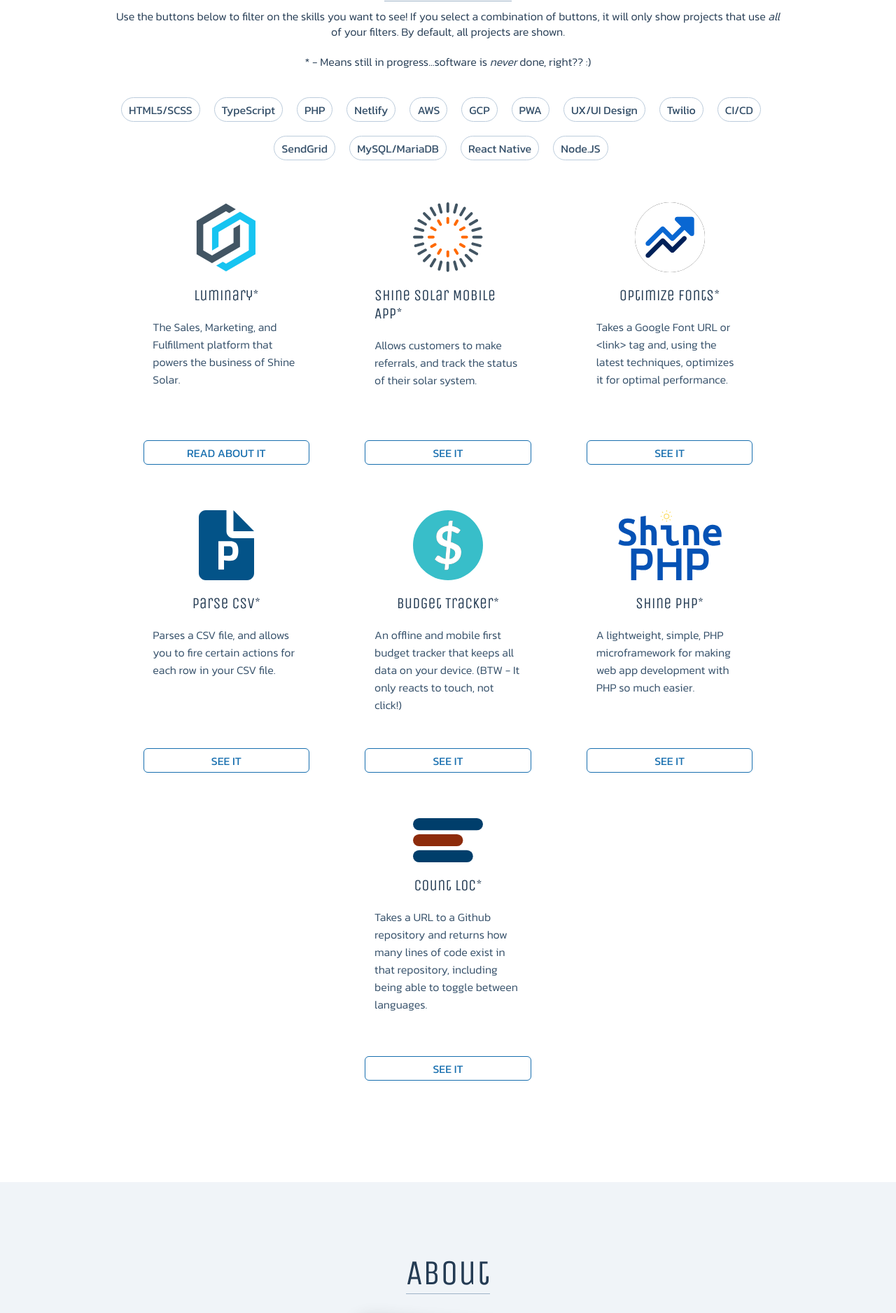
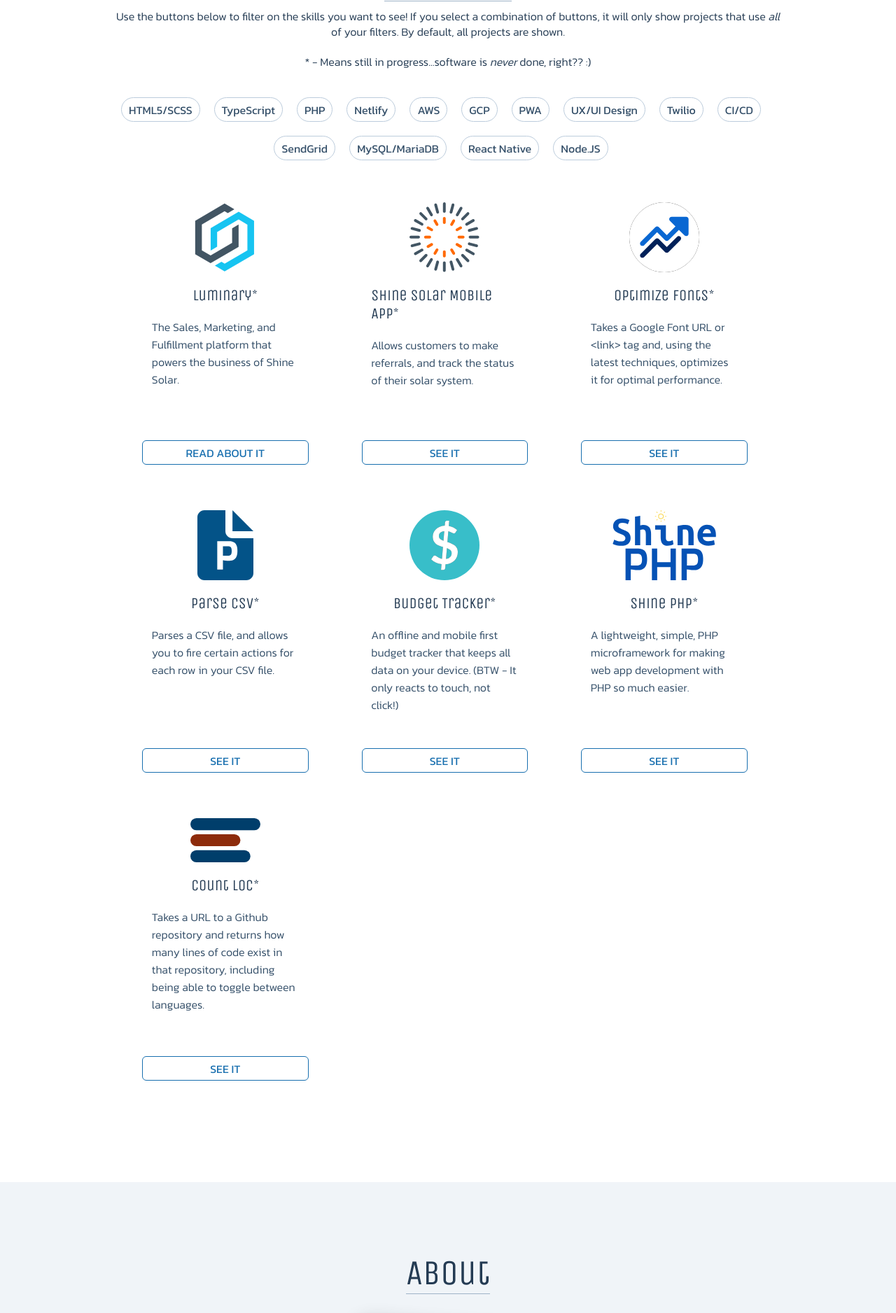
Before and after one commit to Mcgurk-Adam/adammcgurk.com, a PHP site: page / in a window 1280 px wide. Shown: the part 728-2604 px from the top of the page at 70% size. Run offline with PHP 8.4, Linux system fonts and the light colour scheme.

Commit message:
Working on the section stuff

```diff
--- a/style/scss/partials/_sections.scss
+++ b/style/scss/partials/_sections.scss
@@ -148,9 +148,8 @@ section {
 
 .tile-container {
 
-	display: flex;
-	flex-flow: row wrap;
-	justify-content: space-between;
+	display: grid;
+	grid-template-columns: 33% 33% 33%;
 	width: 100%;
 
 	.tile {
```
Also changed, not shown: style/style.css, 1 other file.
